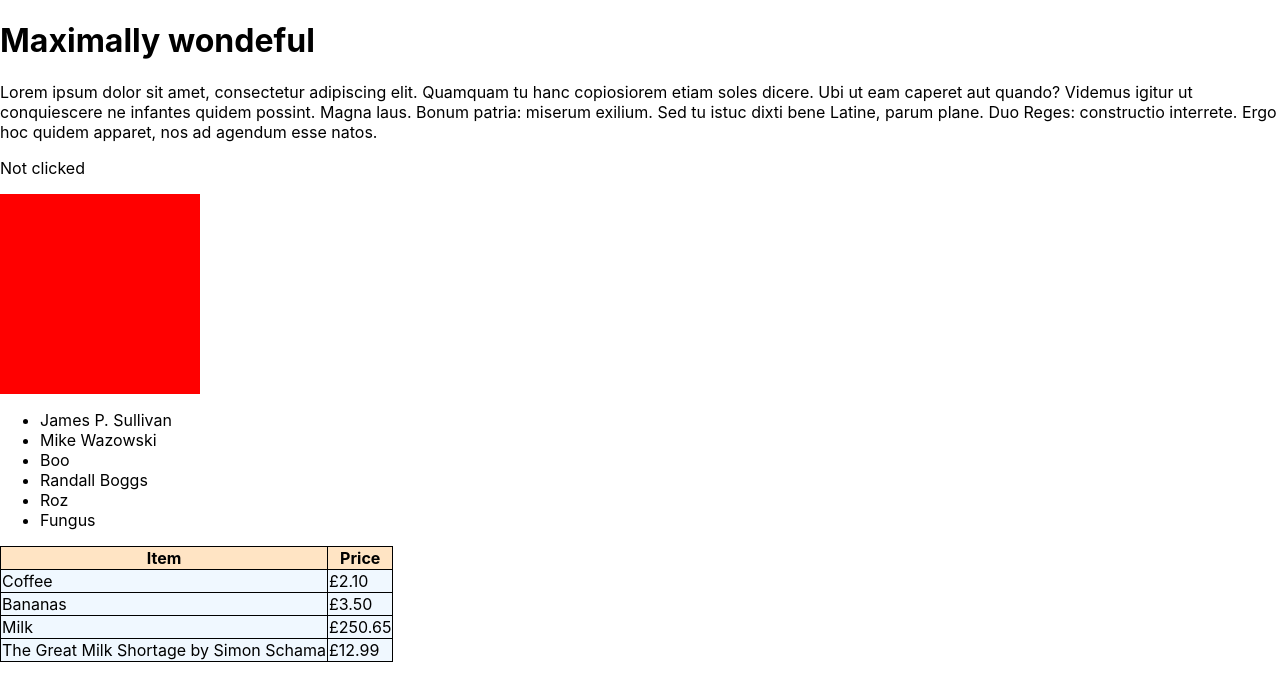
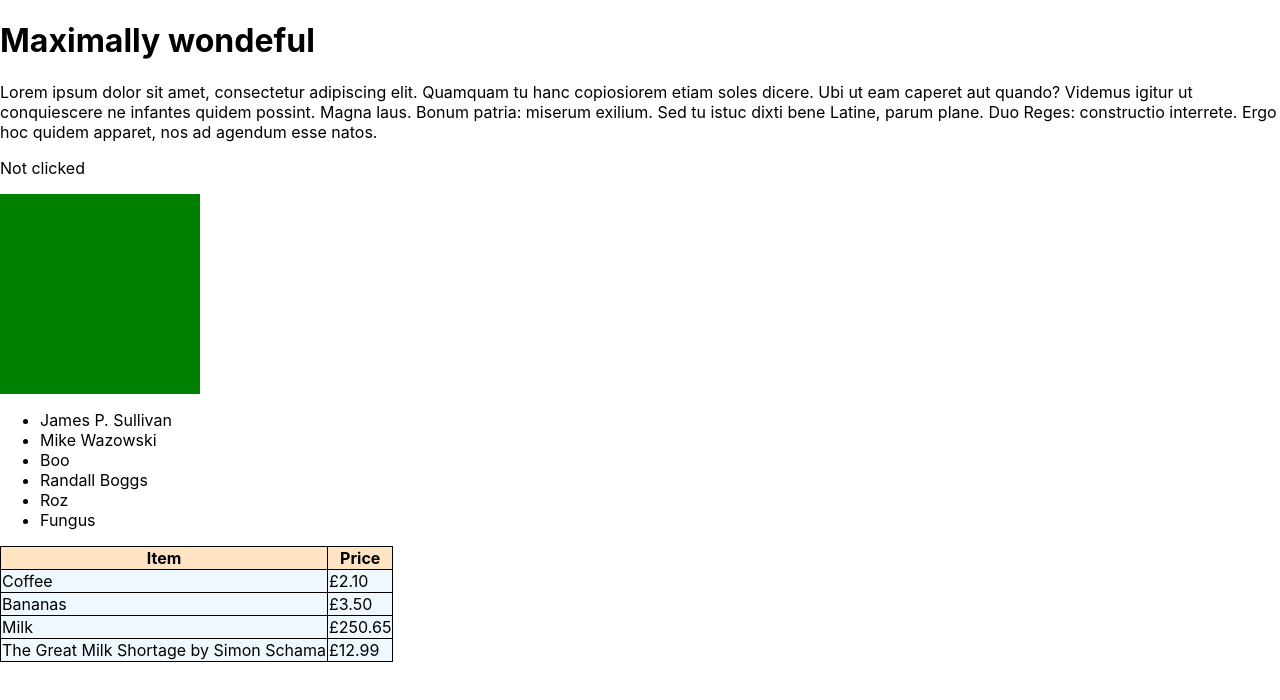
Before and after one commit to rmstibbard/week-09-react, a React (Create React App) app: page / in a window 1280 px wide. Shown: the top 700 px of the page. Built offline with nearby package versions, Linux system fonts and the light colour scheme.

Commit message:
Colour changing square

```diff
--- a/src/components2/Square.js
+++ b/src/components2/Square.js
@@ -1,17 +1,30 @@
-import React from 'react';
+import React, { Component } from 'react';
 
-const boxStyle = {
-    backgroundColor: "red",
-    width: 200,
-    height: 200
-};
+class Square extends Component {
+    constructor(props) {
+        super(props);
+        this.state = { colour: "green", clicked: false }; // Setting initial values of 'colour' and 'clicked'
+        this.handleClick = this.handleClick.bind(this);
+    }
 
-const Square = ({ display }) => (
-    display === "true" ? (<div style={boxStyle}></div>) : ''
-);
+    handleClick() {
+        this.setState({ clicked: !this.state.clicked });  // Reverses value of 'clicked' in state
+    }
 
-Square.defaultProps = {
-    display: "true"
-};
+    render() {
+        return (
+            <div
+                onClick={this.handleClick}
+                style={{
+                    width: 200,
+                    height: 200,
+                    backgroundColor: this.state.clicked ? this.props.colour : this.state.colour
+                    // If clicked = true then bgCol = colour passed in in props (pink)
+                    //      otherwise bgCol = colour set in state (green)
+                }}>
+            </ div>
+        );
+    }
+}
 
 export default Square;
--- a/src/components2/Stuff.js
+++ b/src/components2/Stuff.js
@@ -15,7 +15,7 @@ const Stuff = () => (
 
         <Clicked />
 
-        <Square display="true" />
+        <Square colour="hotpink" />
 
         <People names={["James P. Sullivan", "Mike Wazowski", "Boo", "Randall Boggs", "Roz", "Fungus"]} />
 
```
